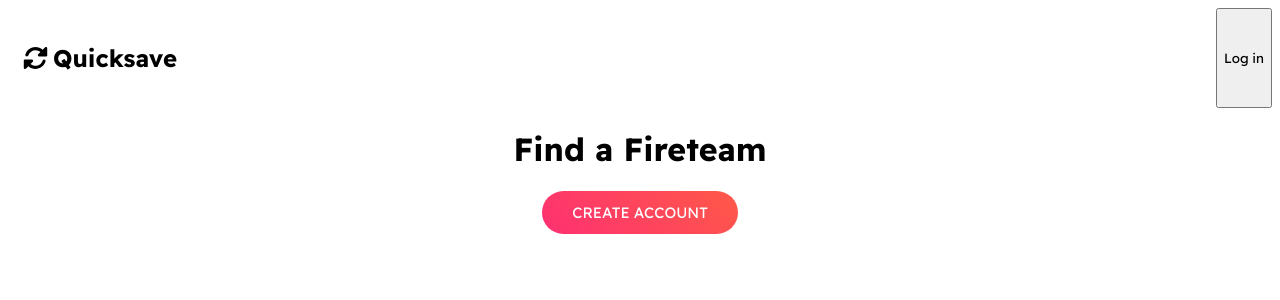
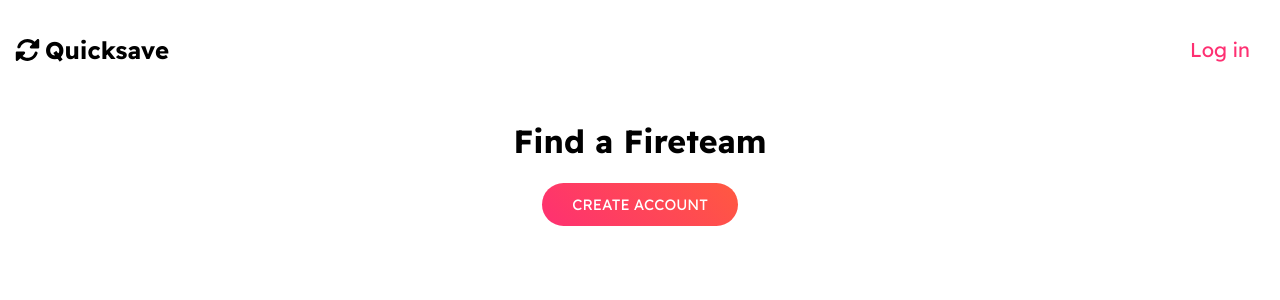
Before and after one commit to HectorDNuno/quicksave, a React (Create React App) app: page / in a window 1280 px wide. Shown: the top 300 px of the page. Built offline with nearby package versions, Linux system fonts and the light colour scheme.

Commit message:
changes color to rgb color, removes margin and padding from body

```diff
--- a/src/index.css
+++ b/src/index.css
@@ -1,6 +1,6 @@
 @import url('https://fonts.googleapis.com/css2?family=Readex+Pro:wght@200;300;400;500;700&display=swap');
 
-html {
+html, body {
   margin: 0;
   padding: 0;
 }
@@ -13,14 +13,14 @@ html {
   color: #fff;
   text-transform: uppercase;
   font-size: 15px;
-  background: linear-gradient(45deg, #fe3072, #ff5948) ;
+  background: linear-gradient(45deg, rgb(254, 48, 114), rgb(255, 89, 64)) ;
   padding: 12px 30px;
   border-radius: 30px;
   border: none;
 }
 
 .primary-button:hover {
-  background: linear-gradient(260deg, #fe3072, #ff5948) ;
+  background: linear-gradient(260deg, rgb(254, 48, 114), rgb(255, 89, 64)) ;
 }
 
 body {
@@ -45,3 +45,15 @@ nav .logo {
   width: 25px;
   margin-right: 5px;
 }
+
+nav .nav-button {
+  color: rgb(254, 48, 114);
+  background-color: rgb(255, 255, 255);
+  font-size: 20px;
+  padding: 10px 20px;
+  border-radius: 10px;
+  border: none;
+  margin: 10px;
+}
+
+/* ---- Home ---- */
```
